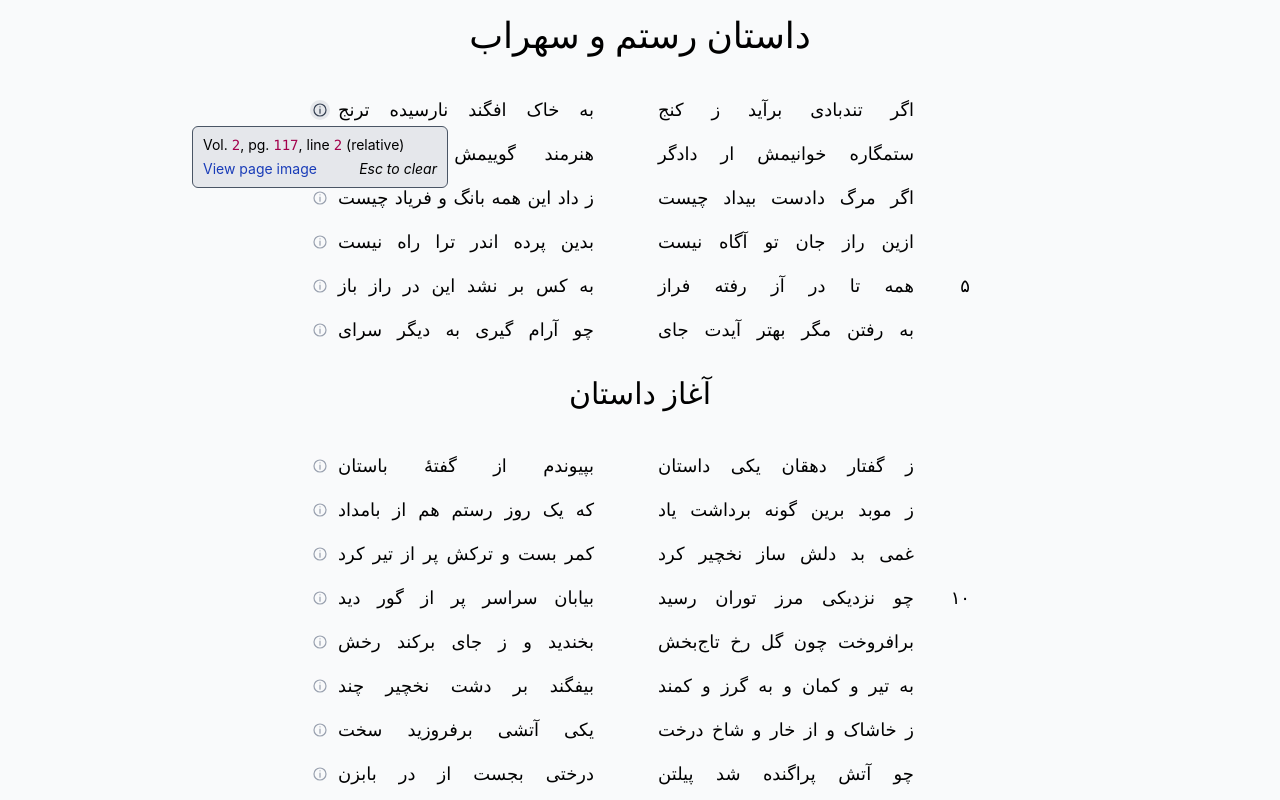
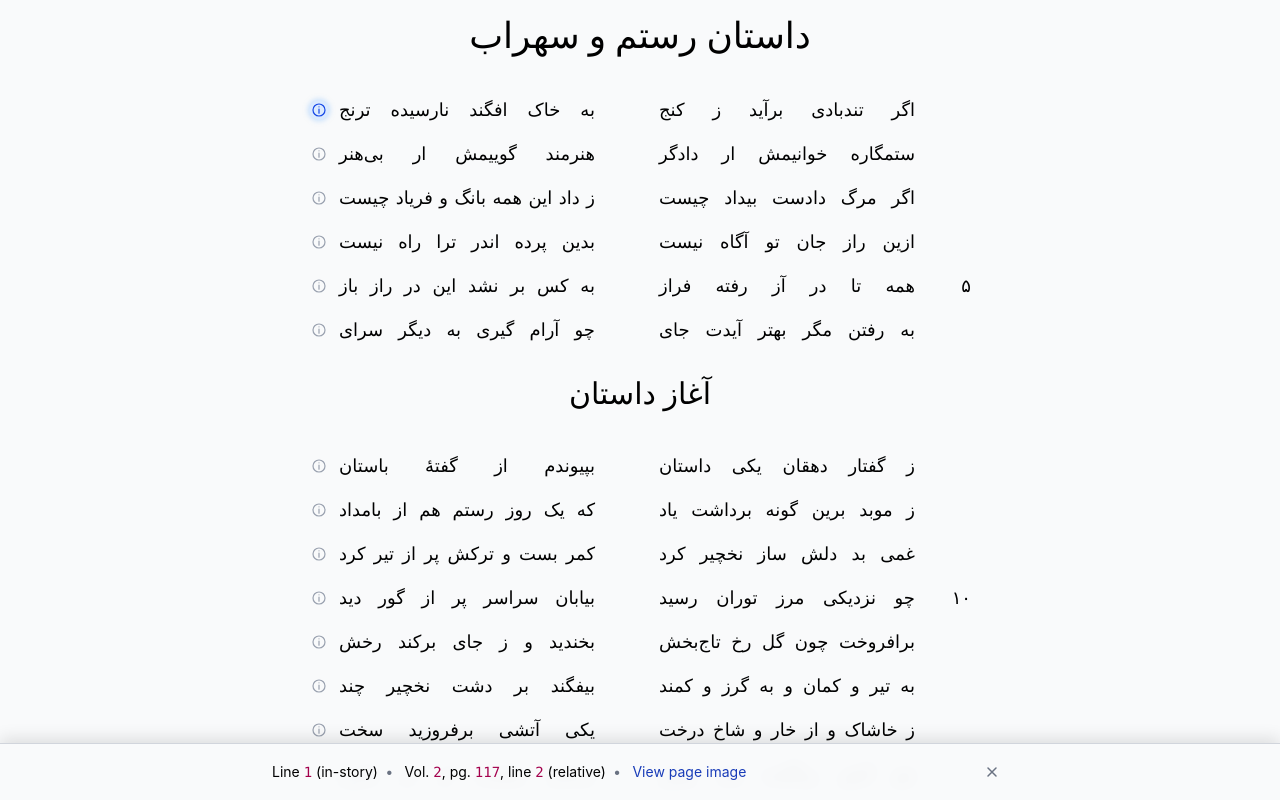
Before and after one commit to theodore-s-beers/rustam-suhrab, a SvelteKit app: page / in a window 1280 px wide. Both pictures are taken after a click on the button 320 px from the left and 110 px from the top of the page. Shown: the top 800 px of the page. Built offline with nearby package versions, Linux system fonts and the light colour scheme; no server answers; a web font is replaced by a local one.

Commit message:
replace details tooltip with drawer

```diff
--- a/src/routes/+page.svelte
+++ b/src/routes/+page.svelte
@@ -7,23 +7,43 @@
 	let lines: ReturnLine[] = $state(snapshotLines as ReturnLine[]);
 
 	let selectedLine: ReturnLine | null = $state(null);
-	let tooltipPos = $state({ top: 0, left: 0 });
+	let detailsTrigger: HTMLButtonElement | null = null;
 
-	function handleClick(event: Event, line: ReturnLine) {
-		const target = event.currentTarget as HTMLButtonElement;
-		const rect = target.getBoundingClientRect();
-		const tooltipHalfWidth = 128;
-		const tooltipMargin = 8;
-		const desiredLeft = rect.left + window.scrollX + rect.width / 2;
-		const minLeft = window.scrollX + tooltipHalfWidth + tooltipMargin;
-		const maxLeft = window.scrollX + window.innerWidth - tooltipHalfWidth - tooltipMargin;
+	function toggleLineDetails(event: Event, line: ReturnLine) {
+		if (selectedLine === line) {
+			selectedLine = null;
+			detailsTrigger = null;
+			return;
+		}
 
-		tooltipPos = {
-			top: rect.bottom + window.scrollY + 6,
-			left: Math.min(Math.max(desiredLeft, minLeft), Math.max(minLeft, maxLeft)),
-		};
+		detailsTrigger = event.currentTarget as HTMLButtonElement;
+		selectedLine = line;
+	}
 
-		selectedLine = selectedLine === line ? null : line;
+	function closeLineDetails() {
+		selectedLine = null;
+		detailsTrigger?.focus();
+		detailsTrigger = null;
+	}
+
+	function getStoryLineNumber(line: ReturnLine) {
+		let storyLineNumber = 0;
+
+		for (const candidate of lines) {
+			if (candidate.isHeading) continue;
+			storyLineNumber += 1;
+
+			if (
+				candidate.volumeNumber === line.volumeNumber &&
+				candidate.pageNumber === line.pageNumber &&
+				candidate.numberWithinPage === line.numberWithinPage &&
+				candidate.editor === line.editor
+			) {
+				return storyLineNumber;
+			}
+		}
+
+		return null;
 	}
 
 	onMount(async () => {
@@ -66,23 +86,19 @@
 
 <svelte:window
 	on:keydown={(e) => {
-		if (e.key === "Escape") {
-			selectedLine = null;
-			const focusedEl = document.activeElement;
-			if (focusedEl instanceof HTMLElement) focusedEl.blur();
-		}
+		if (e.key === "Escape" && selectedLine) closeLineDetails();
 	}}
 />
 
 {#snippet detailsButton(line: ReturnLine)}
 	<button
 		type="button"
-		onclick={(event) => handleClick(event, line)}
-		aria-label="Show line details"
+		onclick={(event) => toggleLineDetails(event, line)}
+		aria-label={selectedLine === line ? "Hide line details" : "Show line details"}
 		aria-expanded={selectedLine === line}
 		aria-controls="line-details"
-		title="Show line details"
-		class="flex size-5 shrink-0 items-center justify-center self-center rounded-full text-gray-400 transition-colors hover:bg-gray-200 hover:text-gray-700 focus-visible:outline-2 focus-visible:outline-offset-2 focus-visible:outline-gray-500 aria-expanded:bg-gray-200 aria-expanded:text-gray-700"
+		title={selectedLine === line ? "Hide line details" : "Show line details"}
+		class="ms-0.5 flex size-5 shrink-0 cursor-pointer items-center justify-center self-center rounded-full text-gray-400 transition-[color,background-color,box-shadow] hover:bg-gray-200 hover:text-gray-700 focus-visible:outline-2 focus-visible:outline-offset-2 focus-visible:outline-gray-500 aria-expanded:bg-blue-100 aria-expanded:text-blue-700 aria-expanded:shadow-[0_0_5px_1px_rgba(147,197,253,0.5)] aria-expanded:hover:bg-blue-100 aria-expanded:hover:text-blue-700"
 	>
 		<svg
 			viewBox="0 0 20 20"
@@ -99,19 +115,28 @@
 {/snippet}
 
 {#if selectedLine}
-	<div
+	<aside
 		id="line-details"
-		role="tooltip"
-		style="top: {tooltipPos.top}px; left: {tooltipPos.left}px"
-		class="absolute z-10 w-64 -translate-x-1/2 rounded-md border border-gray-600 bg-gray-200 px-2.5 py-2 font-sans text-sm"
+		aria-label="Line details"
+		aria-live="polite"
+		class="fixed inset-x-0 bottom-0 z-10 border-t border-gray-300 bg-gray-50/95 shadow-[0_-4px_16px_rgba(0,0,0,0.12)] backdrop-blur-sm"
 	>
-		<div class="mb-1">
-			Vol. <code class="text-pink-800">{selectedLine.volumeNumber}</code>, pg.
+		<div class="mx-auto flex max-w-3xl items-center gap-4 px-4 py-3 font-sans text-sm">
+			<div class="flex min-w-0 flex-1 flex-wrap items-center gap-x-2 gap-y-1">
+				<span
+					>Line <code class="text-pink-800">{getStoryLineNumber(selectedLine)}</code> (in-story)</span
+				>
+
+				<span>
+					<span aria-hidden="true" class="me-2 font-bold text-gray-500">•</span>
+					Vol.
+					<code class="text-pink-800">{selectedLine.volumeNumber}</code>, pg.
 					<code class="text-pink-800">{selectedLine.pageNumber}</code>, line
 					<code class="text-pink-800">{selectedLine.numberWithinPage}</code> (relative)
-		</div>
+				</span>
 
-		<div class="flex">
+				<span>
+					<span aria-hidden="true" class="me-2 font-bold text-gray-500">•</span>
 					<a
 						href="https://read.akvan.dev/km/{selectedLine.volumeNumber}/{selectedLine.pageNumber}"
 						target="_blank"
@@ -120,10 +145,29 @@
 					>
 						View page image
 					</a>
+				</span>
+			</div>
 
-			<span class="ml-auto italic">Esc to clear</span>
+			<button
+				type="button"
+				onclick={closeLineDetails}
+				aria-label="Close line details"
+				title="Close line details"
+				class="flex size-8 shrink-0 cursor-pointer items-center justify-center rounded-full text-gray-500 transition-colors hover:bg-gray-200 hover:text-gray-800 focus-visible:outline-2 focus-visible:outline-offset-2 focus-visible:outline-gray-500"
+			>
+				<svg
+					viewBox="0 0 20 20"
+					fill="none"
+					stroke="currentColor"
+					stroke-width="1.5"
+					aria-hidden="true"
+					class="size-5"
+				>
+					<path d="m6 6 8 8M14 6l-8 8" stroke-linecap="round" />
+				</svg>
+			</button>
 		</div>
-	</div>
+	</aside>
 {/if}
 
 <div dir="rtl" lang="fa" class="mb-10 flex justify-center">
```
Lines whose indentation alone changed are shown as unchanged.
